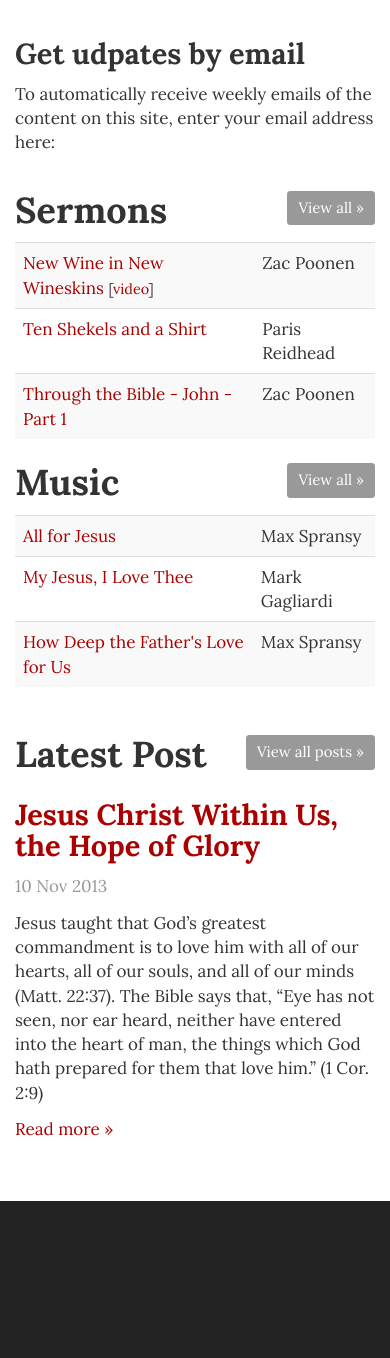
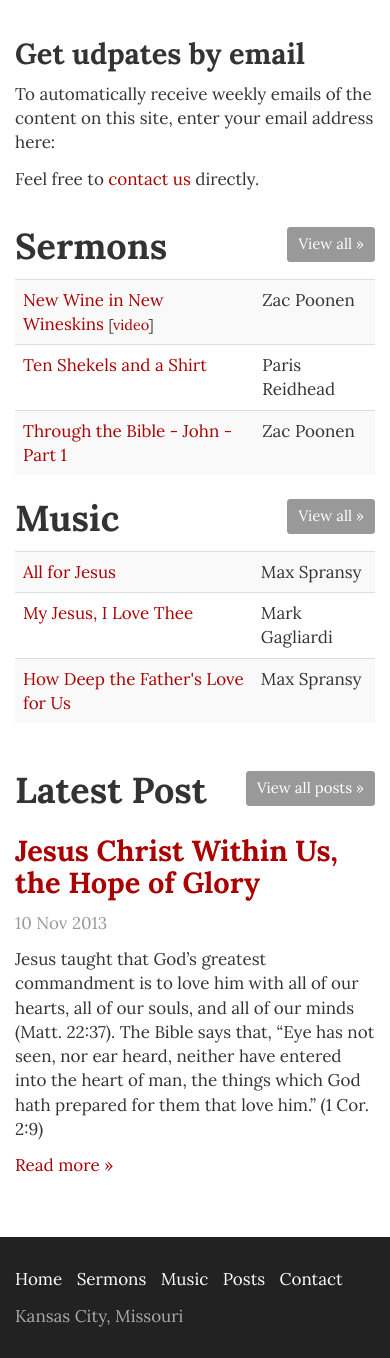
Before and after one commit to alanchrt/fullnessofchrist.com, a Jekyll site: the page built from index.html, in a window 390 px wide. Shown: the part 563-1921 px from the top of the page. Built offline with Jekyll 4.4.1, drawn with Linux system fonts in a browser that asks for light colours; Markdown is read by kramdown in place of the engine named in the settings; before the commit the page ends 1764 px from its top, so only the background shows below that.

Commit message:
add footer and contact page

```diff
--- a/_layouts/default.html
+++ b/_layouts/default.html
@@ -28,6 +28,22 @@
         </section>
 
         <footer>
+            <div class="container">
+                <div class="row">
+                    <div class="col col-sm-6">
+                        <ul class="footer-nav">
+                            <li><a href="/">Home</a></li>
+                            <li><a href="/sermons.html">Sermons</a></li>
+                            <li><a href="/music.html">Music</a></li>
+                            <li><a href="/posts.html">Posts</a></li>
+                            <li><a href="/contact.html">Contact</a></li>
+                        </ul>
+                    </div>
+                    <div class="location col col-sm-6">
+                        Kansas City, Missouri
+                    </div>
+                </div>
+            </div>
         </footer>
 
     <script>
--- a/css/main.css
+++ b/css/main.css
@@ -30,10 +30,6 @@ section.content {
     padding-left: 0;
 }
 
-footer {
-    background: #222;
-}
-
 img {
     max-width: 100%;
 }
@@ -62,3 +58,29 @@ img {
 .social {
     margin-top: 40px;
 }
+
+footer {
+    background: #222;
+    color: #aaa;
+    padding: 30px 0;
+}
+
+.footer-nav {
+    list-style: none;
+    padding: 0;
+}
+
+.footer-nav li {
+    display: inline;
+    margin-right: 10px;
+}
+
+.footer-nav a {
+    color: #fff;
+}
+
+@media screen and (min-width: 740px) {
+    footer .location {
+        text-align: right;
+    }
+}
--- a/index.html
+++ b/index.html
@@ -10,6 +10,7 @@ title: Fullness of Christ &mdash; Kansas City, Missouri
         <div class="col col-sm-6">
             <h3>Get udpates by email</h3>
             <p>To automatically receive weekly emails of the content on this site, enter your email address here:</p>
+            <p>Feel free to <a href="/contact.html">contact us</a> directly.</p>
         </div>
     </div>
     <div class="row">
```
Also changed, not shown: contact.html (added, +51 -0 lines).
